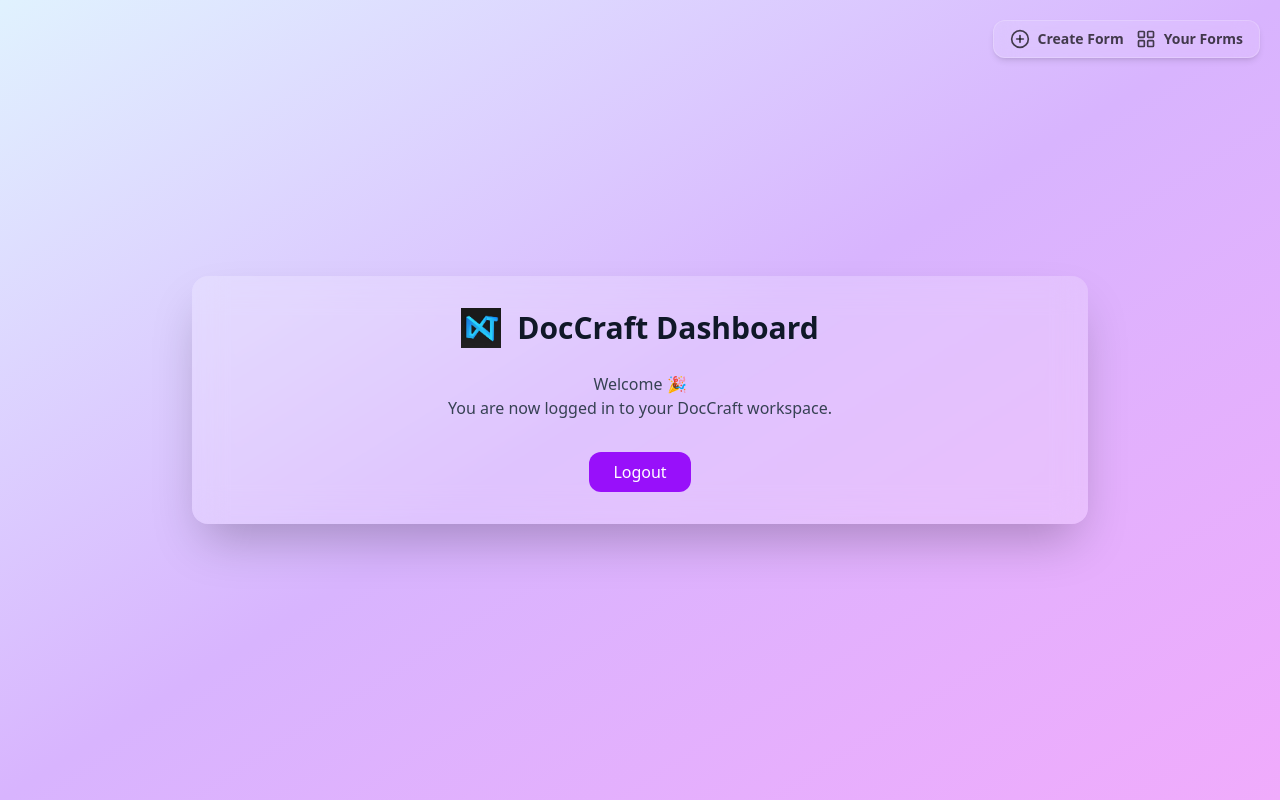
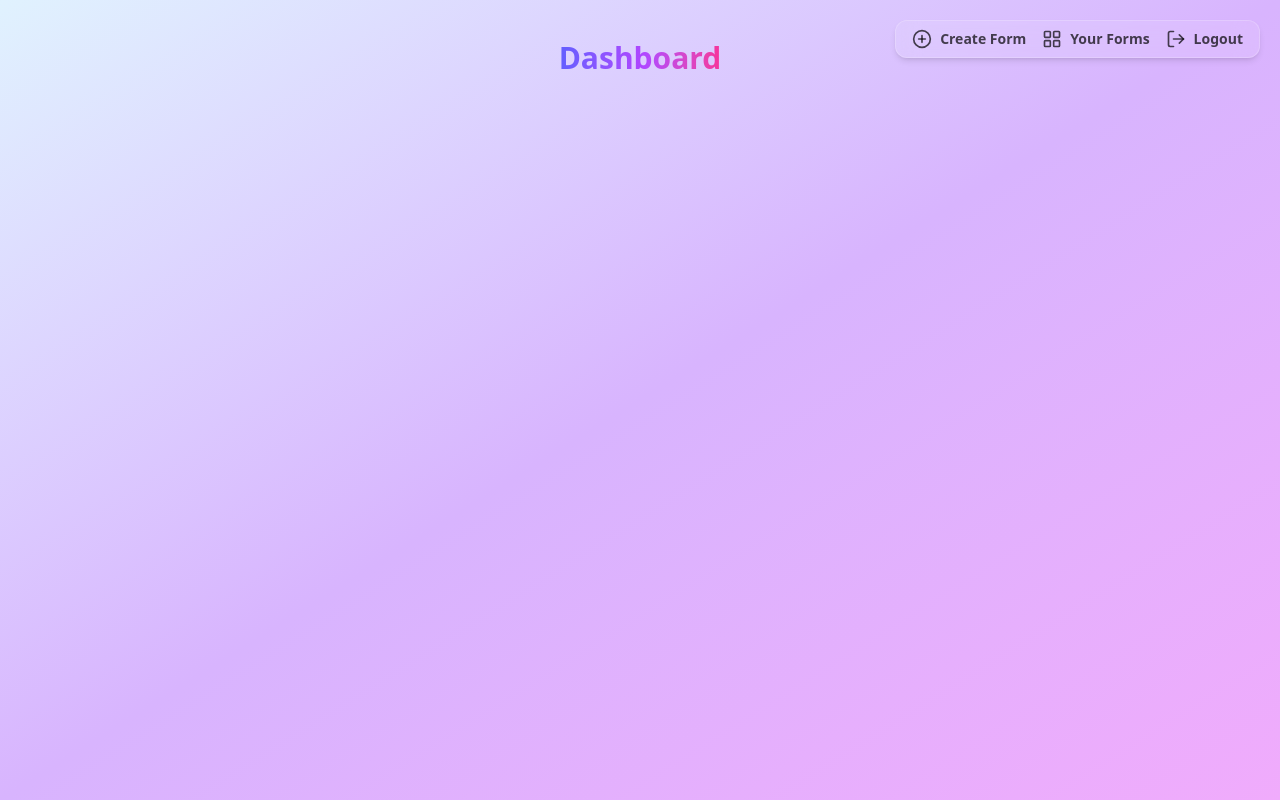
Before and after one commit to NextTechLabAP/DocCraft, a Next.js app in the folder client/: page /dashboard in a window 1280 px wide. Built offline with nearby package versions, Linux system fonts and the light colour scheme.

Commit message:
minor ui fix

```diff
--- a/client/src/app/dashboard/page.tsx
+++ b/client/src/app/dashboard/page.tsx
@@ -1,46 +1,13 @@
 /* eslint-disable @next/next/no-img-element */
 "use client";
 
-import { useRouter } from "next/navigation";
-import { useAuth } from "../../context/auth-context";
-import { toast } from "react-hot-toast";
-import ntl from "@/../public/ntl_logo.jpg";
-
 export default function DashboardPage() {
-  const { user, logout } = useAuth();
-  const router = useRouter();
-
-  const handleLogout = () => {
-    logout();
-    toast.success("Logged out");
-    router.push("/login");
-  };
 
   return (
-    <div className="min-h-screen flex items-center justify-center bg-gradient-to-br from-[#e0f2fe] via-[#d8b4fe] to-[#f0abfc] px-6 py-10">
-      <div className="w-full max-w-4xl rounded-2xl shadow-2xl bg-white/20 backdrop-blur-lg px-10 py-8 text-center">
-
-        <div className="flex items-center justify-center gap-4 mb-6">
-          <img
-            src={ntl.src}
-            alt="DocCraft Logo"
-            className="w-10 h-10 object-contain"
-          />
-          <h1 className="text-3xl font-bold text-gray-900">DocCraft Dashboard</h1>
+    <div className="min-h-screen items-center justify-center bg-gradient-to-br from-[#e0f2fe] via-[#d8b4fe] to-[#f0abfc] px-6 py-10">
+       <div className="flex items-center justify-center gap-4">
+          <h1 className="text-3xl font-bold bg-gradient-to-r from-indigo-500 via-purple-500 to-pink-500 bg-clip-text text-transparent"> Dashboard</h1>
         </div>
-
-        <p className="text-gray-700 mb-8">
-          Welcome <span className="font-semibold">{user?.email}</span> 🎉<br />
-          You are now logged in to your DocCraft workspace.
-        </p>
-
-        <button
-          onClick={handleLogout}
-          className="bg-purple-600 hover:bg-purple-700 text-white px-6 py-2 rounded-xl font-medium"
-        >
-          Logout
-        </button>
-      </div>
     </div>
   );
 }
--- a/client/src/components/Navbar.tsx
+++ b/client/src/components/Navbar.tsx
@@ -1,11 +1,21 @@
 "use client";
 
 import Link from "next/link";
-import { usePathname } from "next/navigation";
-import { PlusCircle, LayoutGrid } from "lucide-react";
+import { usePathname, useRouter } from "next/navigation";
+import { PlusCircle, LayoutGrid, LogOut } from "lucide-react";
+import { useAuth } from "../context/auth-context";
+import { toast } from "react-hot-toast";
 
 export default function FloatingNavbar() {
   const pathname = usePathname();
+  const router = useRouter();
+  const { logout } = useAuth();
+
+  const handleLogout = () => {
+    logout();
+    toast.success("Logged out");
+    router.push("/login");
+  };
 
   const links = [
     {
@@ -22,7 +32,7 @@ export default function FloatingNavbar() {
 
   return (
     <div className="fixed top-5 right-5 z-50 flex">
-      <div className="bg-white/10 backdrop-blur-md border border-white/20 shadow-md rounded-xl px-4 py-2 flex gap-3 items-start">
+      <div className="bg-white/10 backdrop-blur-md border border-white/20 shadow-md rounded-xl px-4 py-2 flex gap-4 items-center">
         {links.map((link) => {
           const isActive = pathname === link.href;
           return (
@@ -30,9 +40,7 @@ export default function FloatingNavbar() {
               key={link.name}
               href={link.href}
               className={`flex items-center gap-2 text-sm font-semibold transition ${
-                isActive
-                  ? "text-black"
-                  : "text-black/70 hover:text-black"
+                isActive ? "text-black" : "text-black/70 hover:text-black"
               }`}
             >
               {link.icon}
@@ -40,6 +48,15 @@ export default function FloatingNavbar() {
             </Link>
           );
         })}
+
+        {/* Logout Button */}
+        <button
+          onClick={handleLogout}
+          className="flex items-center gap-2 text-sm font-semibold text-black/70 hover:text-black transition"
+        >
+          <LogOut className="w-5 h-5" />
+          <span>Logout</span>
+        </button>
       </div>
     </div>
   );
```
